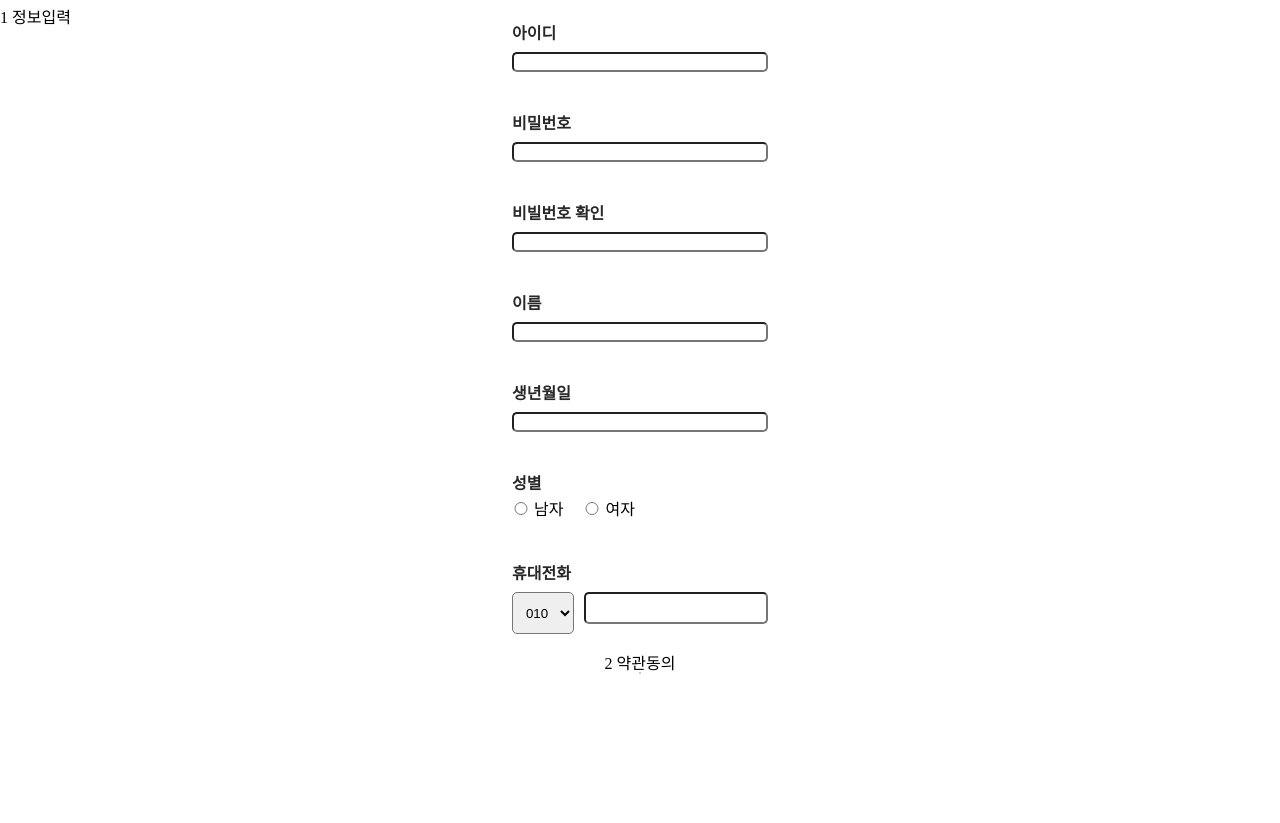
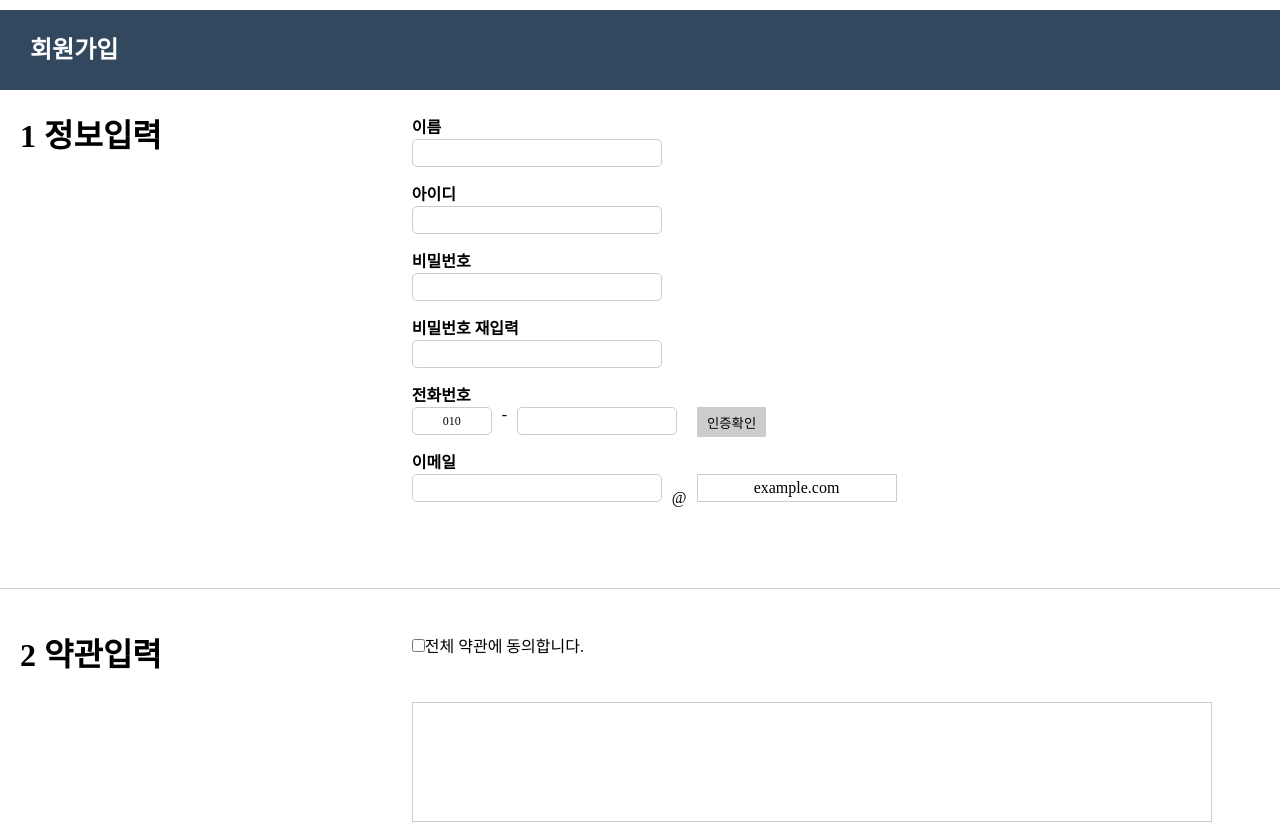
Before and after one commit to jeonghan7411/12StTeamProject, a React (Create React App) app in the folder client/: page /regist in a window 1280 px wide. Shown: the part 220-1043 px from the top of the page. Built offline with nearby package versions, Linux system fonts and the light colour scheme.

Commit message:
FIX regist

```diff
--- a/client/src/components/pages/regist/Regist.jsx
+++ b/client/src/components/pages/regist/Regist.jsx
@@ -4,74 +4,68 @@ import classes from "./Regist.module.css";
 
 const Regist = () => {
   return (
-    <>
-      <div>
+    <div className={classes.regist}>
+      <header className={classes["regist-haader"]}>
+        <h2>회원가입</h2>
+      </header>
+      <div className={classes["regist-userInfo"]}>
         <h3>1 정보입력</h3>
 
-        <form className={classes["regist-input-wrap"]}>
-          <div className={classes["regist-input"]}>
-            {/* <div className={classes["regist-input-label"]}> */}
-            <label htmlFor="id">아이디</label>
-            {/* </div> */}
-            <input id="id" />
-          </div>
-          <div className={classes["regist-input"]}>
-            <label htmlFor="passwd">비밀번호</label>
+        <div className={classes["regist-userInfo-input"]}>
+          <label htmlFor="name">이름</label>
+          <input type="text" id="id" />
+          <label htmlFor="id">아이디</label>
+          <input type="text" id="id" />
+          <label htmlFor="passwd">비밀번호</label>
+          <input type="text" id="id" />
+          <label htmlFor="rePasswd">비밀번호 재입력</label>
+          <input type="text" id="id" />
+          <label htmlFor="phone">전화번호</label>
 
-            <input id="passwd" />
-          </div>
-          <div className={classes["regist-input"]}>
-            <label htmlFor="rePasswd">비빌번호 확인</label>
-
-            <input id="rePasswd" />
-          </div>
-          <div className={classes["regist-input"]}>
-            <label htmlFor="name">이름</label>
-
-            <input id="name" />
-          </div>
-          <div className={classes["regist-input"]}>
-            <label htmlFor="birth">생년월일</label>
-
-            <input id="birth" />
+          <div className={classes["regist-userInfo-phone"]}>
+            <div>010</div>
+            <span>-</span>
+            <input type="text" id="id" />
+            <button className={classes["regist-btn-confirmation"]}>
+              인증확인
+            </button>
           </div>
 
-          <div className={classes["regist-input"]}>
-            <label htmlFor="gender">성별</label>
-
-            <div className={`${classes["regist-input-gender"]}`}>
-              <input type="radio" value="남자" />
-              <span> 남자</span>
-              <input type="radio" value="여자" />
-              <span> 여자</span>
-            </div>
+          <label htmlFor="id">이메일</label>
+          <div className={classes["regist-userInfo-email"]}>
+            <input type="text" id="id" />
+            <span>@</span>
+            <div>example.com</div>
           </div>
-
-          <div className={classes["regist-input"]}>
-            <label htmlFor="phone">휴대전화</label>
-
-            <div className={`${classes["regist-input-phone"]}`}>
-              <select>
-                <option>010</option>
-                <option>011</option>
-                <option>012</option>
-              </select>
-              <input id="phone" />
-            </div>
-          </div>
-        </form>
+        </div>
       </div>
 
-      <div className={`${classes["regist-clause-wrap"]}`}>
-        <h3>2 약관동의</h3>
-        <div className={`${classes["regist-clause-content"]}`}></div>
+      <div className={classes["regist-clause"]}>
+        <h3>2 약관입력</h3>
+
+        <div className={classes["regist-clause-contentWrap"]}>
+          <p>
+            <input type="checkbox" />
+            전체 약관에 동의합니다.
+          </p>
+
+          <div className={classes["regist-clause-content"]}></div>
+          <p>
+            <input type="checkbox" /> 약관에 동의합니다.
+          </p>
+
+          <div className={classes["regist-clause-content"]}></div>
+          <p>
+            <input type="checkbox" /> 약관에 동의합니다.
+          </p>
+        </div>
       </div>
 
-      <div className={classes["resist-control"]}>
-        <button className={classes["resist-control-btn"]} text="취소" />
-        <button className={classes["resist-control-btn"]} text="회원가입" />
+      <div className={classes["regist-control"]}>
+        <button className={classes["regist-control-cencel"]}>취소</button>
+        <button className={classes["regist-control-regist"]}>회원가입</button>
       </div>
-    </>
+    </div>
   );
 };
 
--- a/client/src/components/pages/regist/Regist.module.css
+++ b/client/src/components/pages/regist/Regist.module.css
@@ -1,84 +1,169 @@
-.regist-input-wrap,
-.regist-clause-wrap {
+.regist {
   display: flex;
   flex-direction: column;
   justify-content: center;
+}
+
+.regist-haader {
+  height: 80px;
+  background-color: var(--navy-color);
+  margin-bottom: 30px;
+  padding-left: 30px;
+
+  display: flex;
   align-items: center;
 }
 
-.regist-input {
-  width: 20%;
-  height: 20px;
-  margin-bottom: 70px;
+.regist-haader h2 {
+  font-size: 24px;
+  font-weight: bold;
+  color: white;
 }
 
-.regist-input label {
-  font-weight: bold;
-  color: var(--black-color);
+.regist-userInfo,
+.regist-clause {
+  padding-left: 20px;
 }
 
-.regist-input input {
-  width: 100%;
+.regist-userInfo {
+  padding-bottom: 50px;
+  display: flex;
 
-  margin-top: 10px;
-
-  border-radius: 5px;
-
-  font-family: inherit;
+  border-bottom: 1px solid #ccc;
 }
 
-.regist-input-gnder {
+.regist-userInfo h3,
+.regist-clause h3 {
+  font-size: 32px;
+  font-weight: bold;
+  margin-right: 250px;
+}
+
+.regist-userInfo-input {
   display: flex;
-  justify-content: start;
-  align-items: center;
+  flex-direction: column;
+  margin-bottom: 16px;
+}
+
+.regist-userInfo-input label {
+  font-weight: bold;
+  margin-bottom: 3px;
+}
+
+.regist-userInfo-input input {
+  width: 250px;
+  height: 28px;
+  outline: 0;
+  border: 1px solid #ccc;
+  border-radius: 5px;
   margin-bottom: 20px;
 }
 
-.regist-input-gender input {
-  width: 18px;
+.regist-userInfo-phone {
+  display: flex;
 }
 
-.regist-input-gender span {
+.regist-userInfo-phone div {
+  border: 1px solid #ccc;
+  width: 80px;
+  height: 28px;
+  border-radius: 5px;
+
+  display: flex;
+  align-items: center;
+  justify-content: center;
+
+  font-size: 12px;
+
+  cursor: pointer;
+}
+
+.regist-userInfo-phone span {
+  margin: 0 10px;
+}
+
+.regist-userInfo-phone input {
+  width: 160px;
   margin-right: 20px;
 }
 
-.regist-input-phone {
-  display: flex;
-
-  height: 42px;
+.regist-btn-confirmation {
+  background-color: #ccc;
+  height: 30px;
+  padding: 0 10px;
 }
 
-.regist-input-phone select {
-  flex: 1;
-  text-align: center;
-  margin-top: 10px;
-  margin-right: 10px;
-  border-radius: 5px;
-  height: 100%;
+.regist-userInfo-email {
+  display: flex;
 }
 
-.regist-input-phone input {
-  flex: 3;
+.regist-userInfo-email span {
+  display: flex;
+  align-items: center;
+  justify-content: center;
+
+  margin: 0 10px;
 }
 
-.resist-control {
-  margin-top: 50px;
+.regist-userInfo-email div {
+  border: 1px solid #ccc;
+  width: 200px;
+  height: 28px;
+
+  display: flex;
+  align-items: center;
+  justify-content: center;
+
+  cursor: pointer;
 }
 
-.resist-control-btn {
-  width: 200px;
-  height: 60px;
-  margin-right: 20px;
+.regist-clause {
+  margin-top: 50px;
+  margin-bottom: 80px;
 
-  font-size: 16px;
-  font-weight: bold;
+  display: flex;
 }
 
-.resist-control-btn:hover {
-  background-color: var(--navy-color);
-  transition: none;
+.regist-clause-contentWrap {
+  display: flex;
+  flex-direction: column;
 }
 
 .regist-clause-content {
+  width: 800px;
+  height: 120px;
   border: 1px solid #ccc;
+  margin-bottom: 12px;
 }
+
+.regist-clause-contentWrap input {
+  margin-bottom: 50px;
+  cursor: pointer;
+}
+
+.regist-control {
+  text-align: center;
+}
+
+.regist-control button {
+  width: 300px;
+  height: 40px;
+  margin-right: 20px;
+}
+
+.regist-control-cencel {
+  background-color: #ececec;
+}
+
+.regist-control-regist {
+  background-color: var(--navy-color);
+  border: 1px solid var(--navy-color);
+  color: white;
+  transition: 0.6s;
+}
+
+.regist-control-regist:hover {
+  background-color: white;
+  color: var(--navy-color);
+  transition: 0.6s;
+}
--- a/client/src/index.css
+++ b/client/src/index.css
@@ -25,3 +25,7 @@ a {
 input:focus {
   outline: none;
 }
+
+button {
+  cursor: pointer;
+}
```
